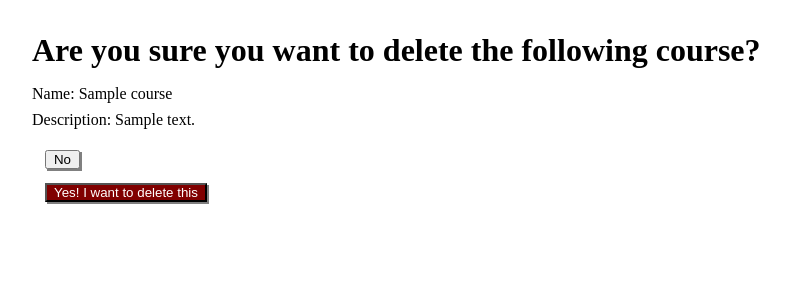
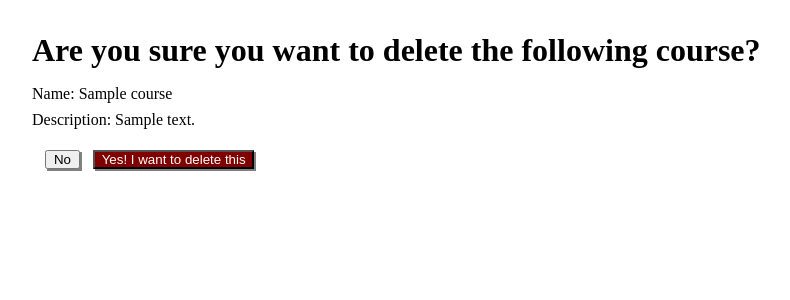
Before and after one commit to JennyWauer/courses, a Django app: template courses_app/templates/destroy.html in a window 1280 px wide. Shown: the top 300 px of the page, without its empty margins (0-790 px from the left). Run offline with Django 3.2, Linux system fonts and the light colour scheme; the template is opened without the code that fills it: most values are stand-ins (such as "Sample title", 1, 10 or a date in 2020).

Commit message:
update style

```diff
--- a/courses_app/static/destroy.css
+++ b/courses_app/static/destroy.css
@@ -12,12 +12,21 @@ h1, p {
     margin-bottom: 0.5em;
 }
 
+div {
+    display: flex;
+}
+
 button {
+    display: inline-block;
     box-shadow: 0.15em 0.15em grey;
     margin-top: 1em;
     margin-left: 1em;
     padding: 0 0.5em;
 
+}
+
+form {
+    display: inline-block;
 }
 
 .yes {
--- a/courses_app/templates/destroy.html
+++ b/courses_app/templates/destroy.html
@@ -11,11 +11,14 @@
     <h1>Are you sure you want to delete the following course?</h1>
     <p>Name: {{ course.course.name }}</p>
     <p>Description: {{ course.desc }}</p>
-    <button><a href="/">No</a></button>
-    <form action="/destroy_course" method="POST">
-        {% csrf_token %}
-        <button type="submit" name="course_id" value="{{ course.course.id }}" class="yes">Yes! I want to delete this</button>
-    </form>
+    <div>
+        <button><a href="/">No</a></button>
+        <form action="/destroy_course" method="POST">
+            {% csrf_token %}
+            <button type="submit" name="course_id" value="{{ course.course.id }}" class="yes">Yes! I want to delete this</button>
+        </form>
+    </div>
+
 
 </body>
 </html>
```
